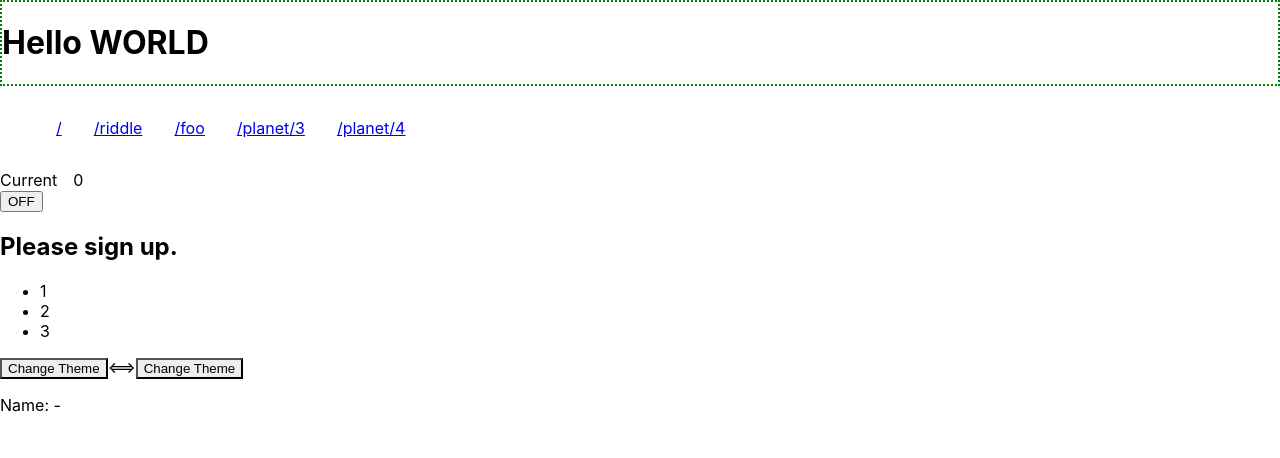
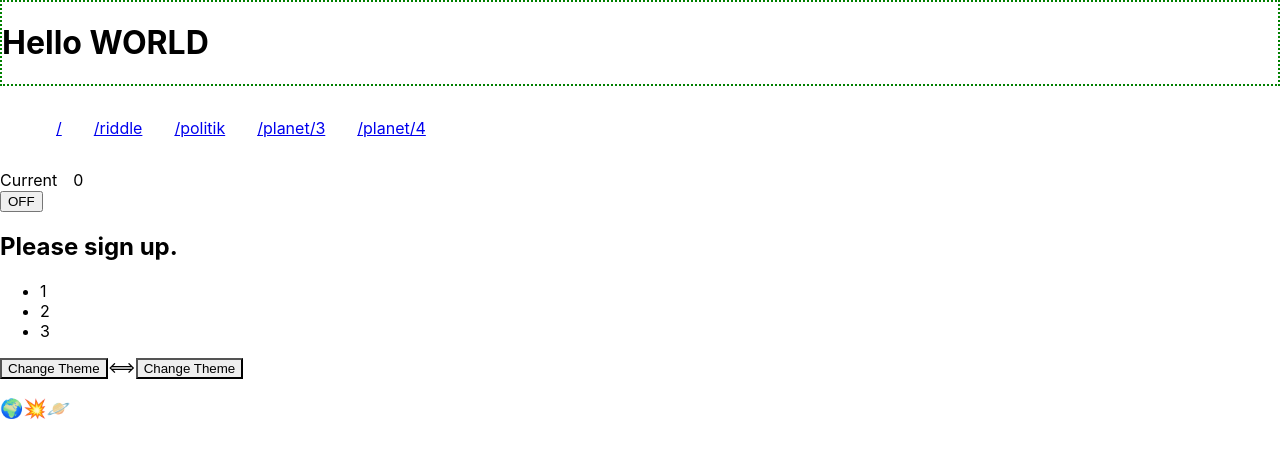
Before and after one commit to maosmurf/my-react_typescript_tdd, a React (Create React App) app: page /planet/3 in a window 1280 px wide. Shown: the top 458 px of the page. Built offline with nearby package versions, Linux system fonts and the light colour scheme; no server answers.

Commit message:
routing with API call / useFetch

```diff
--- a/package.json
+++ b/package.json
@@ -3,6 +3,7 @@
   "version": "0.1.0",
   "private": true,
   "dependencies": {
+    "fetch-suspense": "^1.2.1",
     "react": "^16.12.0",
     "react-dom": "^16.12.0",
     "react-loadable": "^5.5.0",
--- a/src/App.tsx
+++ b/src/App.tsx
@@ -1,4 +1,4 @@
-import React, {Component} from 'react';
+import React, {Component, lazy, Suspense} from 'react';
 import Heading from "./Heading";
 import Counter from "./Counter";
 import ActionLink from "./ActionLink";
@@ -8,9 +8,8 @@ import FancyBorder from "./fancy-border/FancyBorder";
 import Toolbar from "./theme/Toolbar";
 import {IThemeContext, ThemeContext, themes} from "./theme/Themes";
 import {BrowserRouter, Link, Route, Switch} from 'react-router-dom';
-import Home from './Home';
 import Riddle from "./Riddle";
-import Planet from "./planets/Planet";
+import PlanetComp from "./planets/PlanetComp";
 
 interface AppState {
   count: number;
@@ -55,10 +54,13 @@ class App extends Component<object, AppState> {
   };
 
   render() {
+
+    const Home = lazy(() => import('./Home'));
+
     const navItems = [
       '/',
       '/riddle',
-      '/foo',
+      '/politik',
       '/planet/3',
       '/planet/4',
     ].map((target) =>
@@ -86,15 +88,17 @@ class App extends Component<object, AppState> {
         </ThemeContext.Provider>
         <Switch>
           <Route path="/planet/:id" render={(props) => {
-
-            return <Planet {...props} />;
-            }}>
+            return <PlanetComp planetId={props.match.params.id} />;
+          }}>
           </Route>
           <Route path="/riddle">
             <Riddle riddleID={'169891'}/>
           </Route>
           <Route path="/*" render={(props) =>
-            (<Home {...props} />)}>
+            <Suspense fallback={<h3>...</h3>}>
+              <Home url={props.match.url}/>
+            </Suspense>
+          }>
           </Route>
         </Switch>
       </BrowserRouter>
--- a/src/Home.tsx
+++ b/src/Home.tsx
@@ -1,18 +1,28 @@
 import React from "react";
-import {RouteComponentProps} from "react-router-dom";
+import useFetch from 'fetch-suspense';
 
-interface HomeMatchParams {
-  name: string;
+interface HomeProps {
+  url: string;
 }
 
-interface HomeProps extends RouteComponentProps<HomeMatchParams> {
+interface Route {
+  layout: {
+    [key: string]: {
+      type: string
+    }[]
+  };
 }
 
 class Home extends React.Component<HomeProps> {
 
   render() {
-    return <p>@ {this.props.match.url}</p>;
+    const uri = this.props.url.replace(/\/$/, "");
+    const url = `https://efs.kurier.at/api/v1/cfs/route?uri=/kurierat${uri}`;
+    let TEN_SECONDS = 10000;
+    const response: Route = useFetch(url, undefined, {lifespan: TEN_SECONDS}) as Route;
+    return <p>@ {response.layout.center.length}</p>;
   }
+
 }
 
 export default Home;
--- a/src/planets/Planet.tsx
+++ /dev/null
@@ -1,40 +0,0 @@
-import React, {Component} from "react";
-import {RouteComponentProps} from "react-router";
-
-interface Planet {
-  name: string
-
-}
-
-interface PlanetMatchParams {
-  name: string;
-}
-
-interface PlanetProps extends RouteComponentProps<PlanetMatchParams> {
-}
-
-interface PlanetsState {
-  hasErrors: boolean;
-  planet?: Planet;
-}
-
-class Planet extends Component<PlanetProps, PlanetsState> {
-  state: PlanetsState = {
-    hasErrors: false,
-  };
-
-  componentWillMount() {
-    fetch("https://swapi.co/api/planets/4/")
-      .then(res => res.json())
-      .then(res => this.setState({planet: res}))
-      .catch(() => this.setState({hasErrors: true}));
-  }
-
-  render() {
-    return <div>
-      <p>Name: {this.state.planet ? this.state.planet.name : '-'}</p>
-    </div>;
-  }
-}
-
-export default Planet;
--- /dev/null
+++ b/src/planets/PlanetComp.tsx
@@ -0,0 +1,51 @@
+import React, {Component} from "react";
+
+interface Planet {
+  name: string
+}
+
+interface PlanetProps {
+  planetId: string;
+}
+
+interface PlanetState {
+  planet?: Planet;
+}
+
+
+class PlanetComp extends Component<PlanetProps, PlanetState> {
+
+  componentDidMount() {
+    console.log(`componentDidMount "${this.props.planetId}"`);
+    this.doFetch(this.props.planetId);
+  }
+
+  componentDidUpdate(prevProps: PlanetProps) {
+    if (prevProps.planetId !== this.props.planetId) {
+      console.log(`componentDidUpdate "${prevProps.planetId}" => "${this.props.planetId}"`);
+      this.doFetch(this.props.planetId);
+    }
+  }
+
+  private doFetch(planetId: string) {
+    fetch(`https://swapi.co/api/planets/${planetId}/`)
+      .then(res => res.json())
+      .then(res => this.setState({planet: res}))
+      .catch(() => this.setState({planet: undefined}));
+  }
+
+  render() {
+    if (!this.state || !this.state.planet) {
+      return <h3>
+        <span role={"img"} aria-label={"earth"}>🌍</span>
+        <span role={"img"} aria-label={"boom"}>💥</span>
+        <span aria-label={"saturn"} role={"img"}>🪐</span>
+      </h3>
+    }
+    return <div>
+      <p>Name: {this.state.planet.name}</p>
+    </div>
+  }
+}
+
+export default PlanetComp;
```
Also changed, not shown: 1 other file (tests, documents, lock files or other folders).
